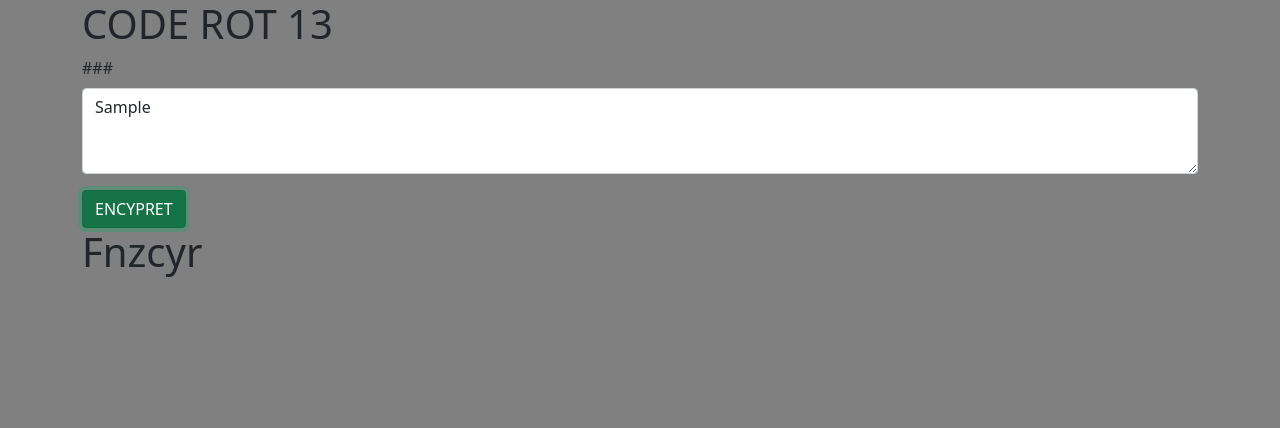
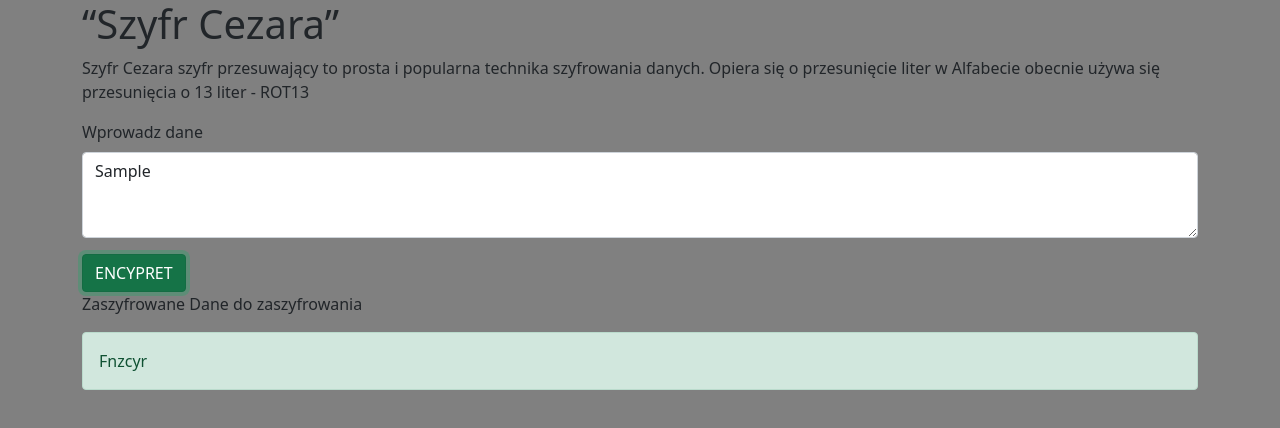
Before and after one commit to Swistek92/rot13, a website built with Parcel: page index.html in a window 1280 px wide. Both pictures are taken after typing "Sample" into the empty fields and a click on the button "ENCYPRET". Built offline with nearby package versions, Linux system fonts and the light colour scheme.

Commit message:
variables types fix, clean code add pop-up output

```diff
--- /dev/null
+++ b/caesar13.js
@@ -0,0 +1,28 @@
+const caesar13 = (input) => {
+  const alphabet = 'abcdefghijklmnopqrstuvwxyz';
+  const alphabetLow = [...alphabet];
+  const alphabetUpp = [...alphabet.toUpperCase()];
+  const word = input.split('');
+  const hashed = [];
+
+  word.forEach((letter) => {
+    if (letter.match(/[0-9]/g)) {
+      hashed.push(letter);
+    } else if (letter === letter.toUpperCase()) {
+      let currIndex = alphabetUpp.indexOf(letter) + 13;
+      if (currIndex > 26) {
+        currIndex = currIndex - 26;
+      }
+      hashed.push(alphabetUpp[currIndex]);
+    } else {
+      let currIndex = alphabetLow.indexOf(letter) + 13;
+      if (currIndex > 26) {
+        currIndex = currIndex - 26;
+      }
+      hashed.push(alphabetLow[currIndex]);
+    }
+  });
+  return hashed.join('');
+};
+
+export default caesar13;
--- a/caser13.js
+++ /dev/null
@@ -1,32 +0,0 @@
-const casar13 = (input) => {
-  let alphabet = 'abcdefghijklmnopqrstuvwxyz';
-  let alphabetLow = [...alphabet];
-  let alphabetUpp = [...alphabet.toUpperCase()];
-  let word = input.split('');
-  let newArr = [];
-
-  word.forEach((letter) => {
-    if (letter.match(/[0-9]/g)) {
-      console.log('find a number');
-      newArr.push(letter);
-    } else if (letter === letter.toUpperCase()) {
-      let currIndex = alphabetUpp.indexOf(letter) + 13;
-      if (currIndex > 26) {
-        currIndex = currIndex - 26;
-      }
-      newArr.push(alphabetUpp[currIndex]);
-    } else {
-      let currIndex = alphabetLow.indexOf(letter) + 13;
-      if (currIndex > 26) {
-        currIndex = currIndex - 26;
-      }
-      newArr.push(alphabetLow[currIndex]);
-    }
-  });
-
-  // console.log(word);
-
-  return newArr.join('');
-};
-
-export default casar13;
--- a/index.html
+++ b/index.html
@@ -15,18 +15,26 @@
   </head>
   <body style="background-color: grey">
     <div class="container">
-      <h1>CODE ROT 13</h1>
-
+      <h1>“Szyfr Cezara”</h1>
+      <p>
+        Szyfr Cezara szyfr przesuwający to prosta i popularna technika
+        szyfrowania danych. Opiera się o przesunięcie liter w Alfabecie obecnie
+        używa się przesunięcia o 13 liter - ROT13
+      </p>
       <form id="form" action="/" method="GET">
         <div class="mb-3">
-          <label for="name" class="form-label">###</label>
+          <label for="name" class="form-label">Wprowadz dane</label>
           <textarea class="form-control" id="name" rows="3"></textarea>
         </div>
 
         <button class="btn btn-success" type="submit">ENCYPRET</button>
       </form>
-
-      <p class="h1" id="out"></p>
+      <!-- <p class=""></p> -->
+      <!-- <p class="h1" ></p> -->
+      <div id="box" style="display: none">
+        <p>Zaszyfrowane Dane do zaszyfrowania</p>
+        <div id="out" class="alert alert-success" role="alert"></div>
+      </div>
     </div>
   </body>
 </html>
--- a/modules.js
+++ b/modules.js
@@ -1,11 +1,17 @@
-import casar13 from './caser13.js';
+import caesar13 from './caesar13.js';
 const name = document.getElementById('name');
 const out = document.getElementById('out');
 const form = document.getElementById('form');
-console.log(form);
+const box = document.getElementById('box');
 
 form.addEventListener('submit', (e) => {
   e.preventDefault();
-  let output = casar13(name.value);
+  let output = caesar13(name.value);
   out.innerHTML = output;
+
+  if (name.value === '') {
+    box.style.display = 'none';
+  } else {
+    box.style.display = 'block';
+  }
 });
```
